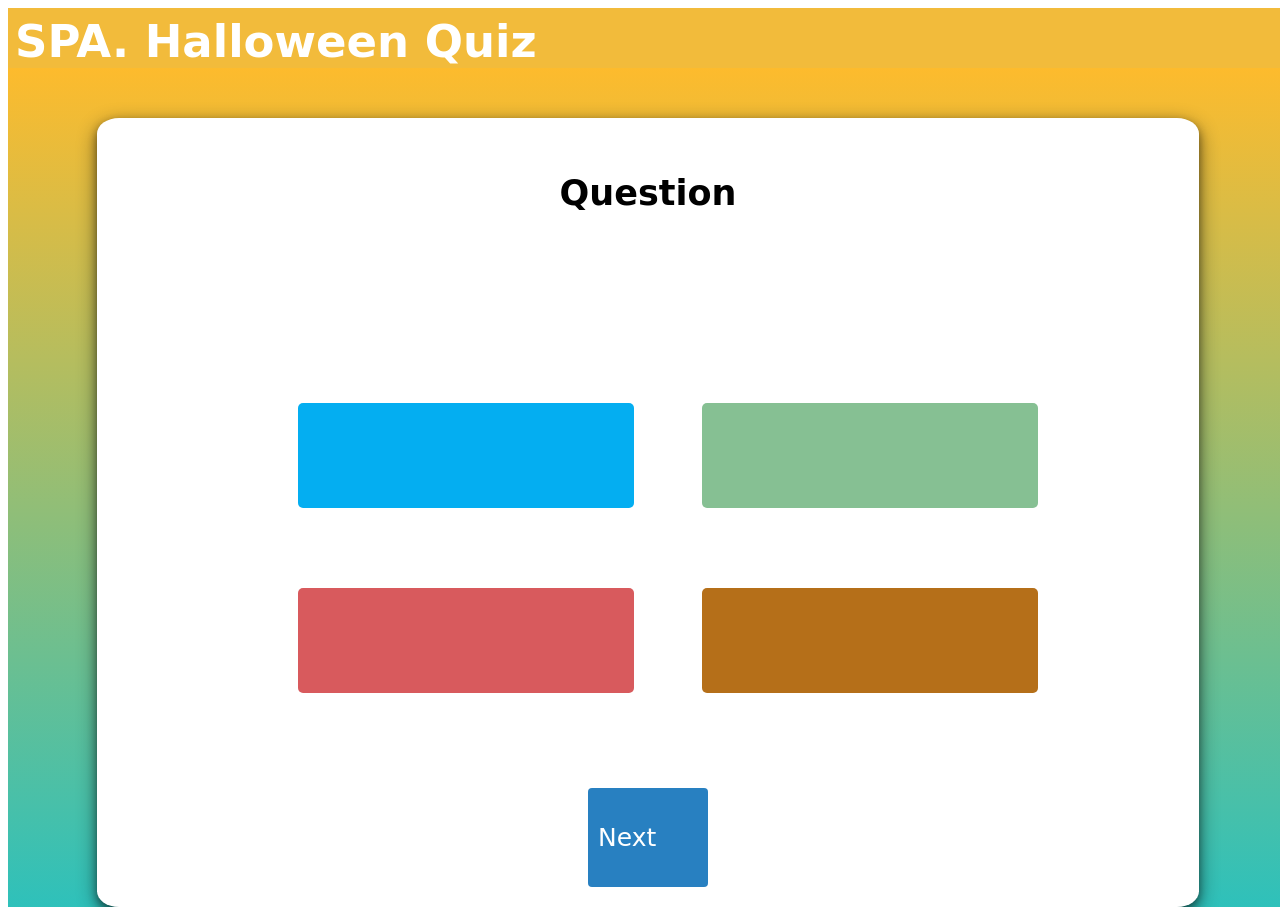
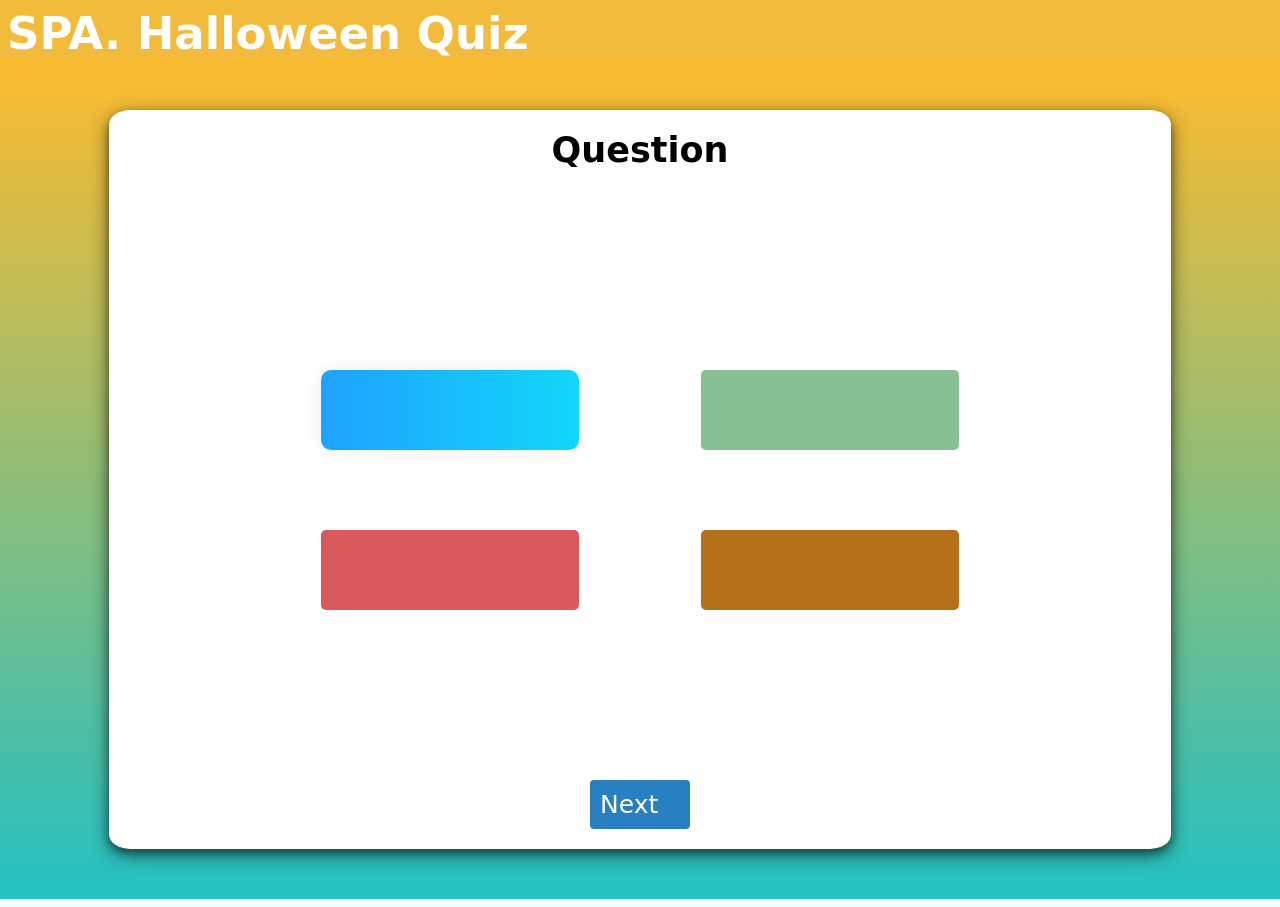
Before and after one commit to TaniuOp/SPA_Quiz_JSAvanzado, a plain HTML site: page pages/question.html in a window 1280 px wide. Shown: the top 907 px of the page. Drawn offline with Linux system fonts and the light colour scheme; no server answers; files whose address does not match are found by name.

Commit message:
preparacion para merge de develop

```diff
--- a/styles/style_question.css
+++ b/styles/style_question.css
@@ -1,5 +1,10 @@
 /* GENERAL STYLES */
 *{
+    margin: 0px;
+    padding: 0px;
+    border: 0px;
+    box-sizing: border-box;
+
     font-family: 'Rampart One', cursive;
     font-size: 25px;
 }
@@ -91,7 +96,23 @@ li{
 }
 
 li.optionone{
-    background-color: #04AEF1;
+    background-image: linear-gradient(to right, #1FA2FF 0%, #12D8FA  51%, #1FA2FF  100%);
+    margin: 10px;
+    padding: 15px 45px;
+    text-align: center;
+    text-transform: uppercase;
+    transition: 0.5s;
+    background-size: 200% auto;
+    color: white;
+    box-shadow: 0 0 20px #eee;
+    border-radius: 10px;
+    display: block;
+}
+
+.btn-grad:hover {
+  background-position: right center; /* change the direction of the change here */
+  color: #fff;
+  text-decoration: none;
 }
 
 li.optiontwo{
```
